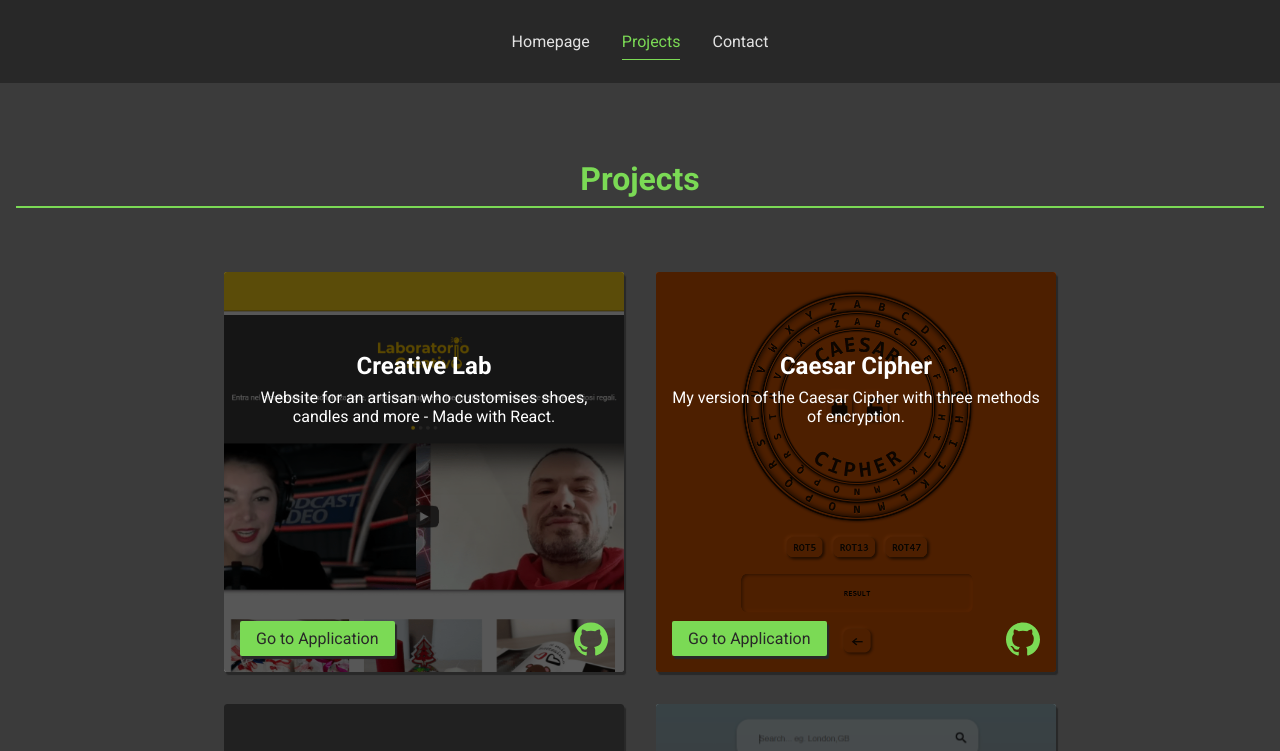
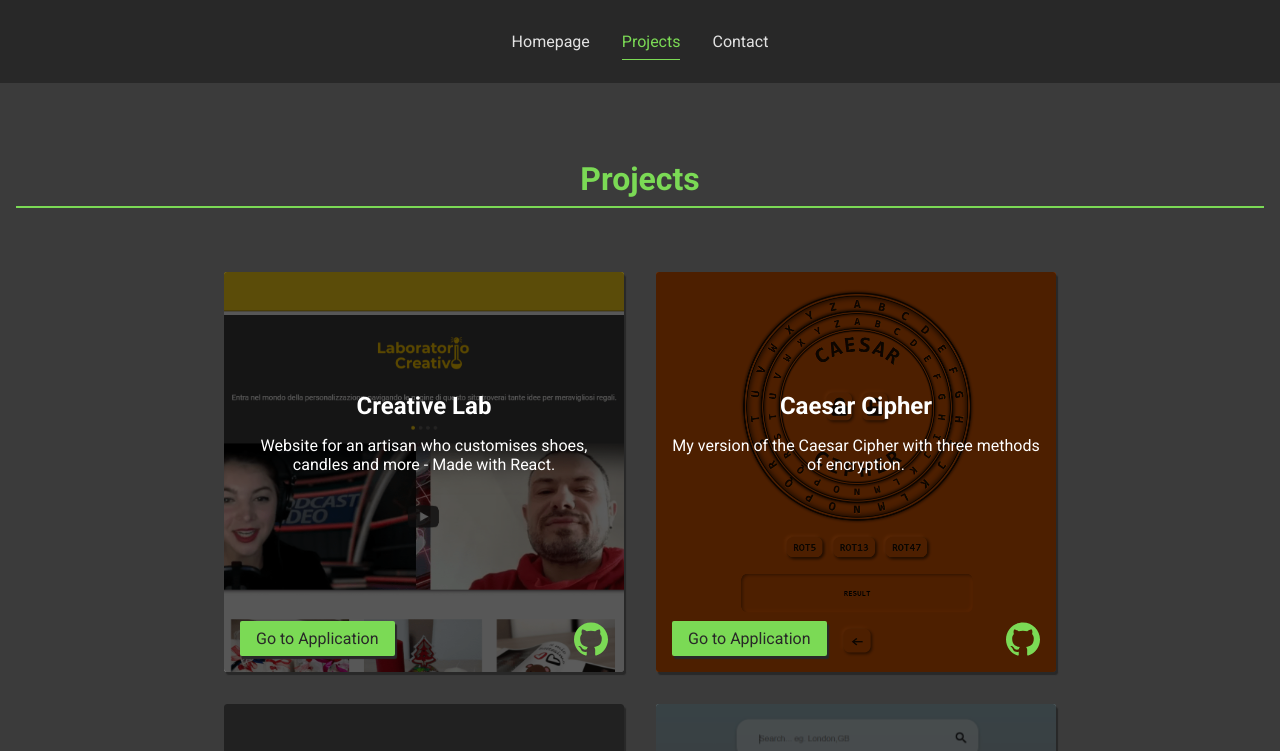
Before and after one commit to RafDiMartino/module-13-challenge-react-portfolio, a React (Create React App) app: page /#/projects in a window 1280 px wide. Shown: the top 751 px of the page. Built offline with nearby package versions, Linux system fonts and the light colour scheme.

Commit message:
amending style in content project component

```diff
--- a/src/components/Project/Project.css
+++ b/src/components/Project/Project.css
@@ -28,7 +28,7 @@
 
 .project-container .content {
     position: absolute;
-    top: 20%;
+    top: 30%;
     text-align: center;
     padding: 0 1rem;
     z-index: 2;
@@ -38,7 +38,7 @@
 .project-container h3 {
     width: 100%;
     font-size: 1.5rem;
-    padding-bottom: .5rem;
+    padding-bottom: 1rem;
 }
 
 .project-container svg {
```
